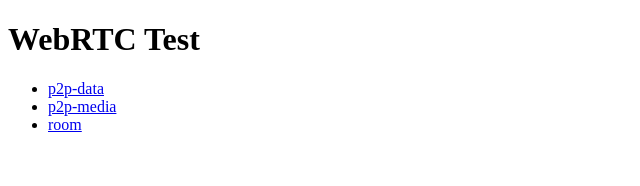
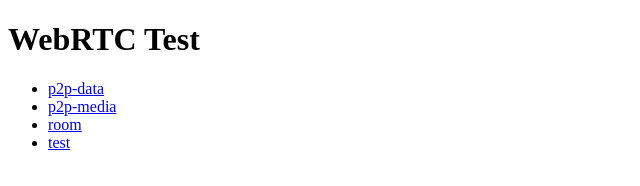
Before and after one commit to imayuki/WebRTC, a plain HTML site: page index.html in a window 1280 px wide. Shown: the full height of the page, 0-640 px from the left. Drawn offline with Linux system fonts and the light colour scheme.

Commit message:
Update index.html

```diff
--- a/index.html
+++ b/index.html
@@ -6,6 +6,7 @@
 	<li><a href="p2p-data">p2p-data</a></li>
 	<li><a href="p2p-media">p2p-media</a></li>
 	<li><a href="room">room</a></li>
+	<li><a href="test">test</a></li>
 </ul>
 </body>
 </html>
```
